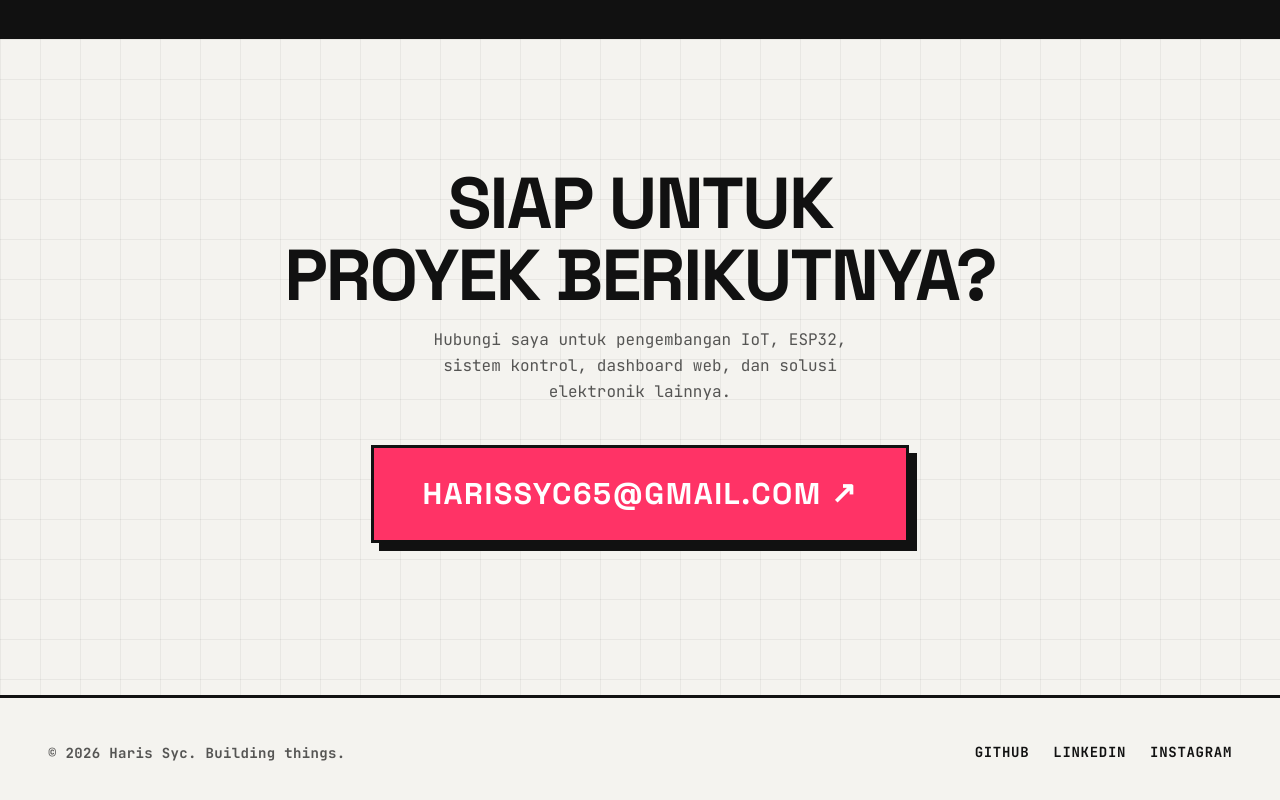
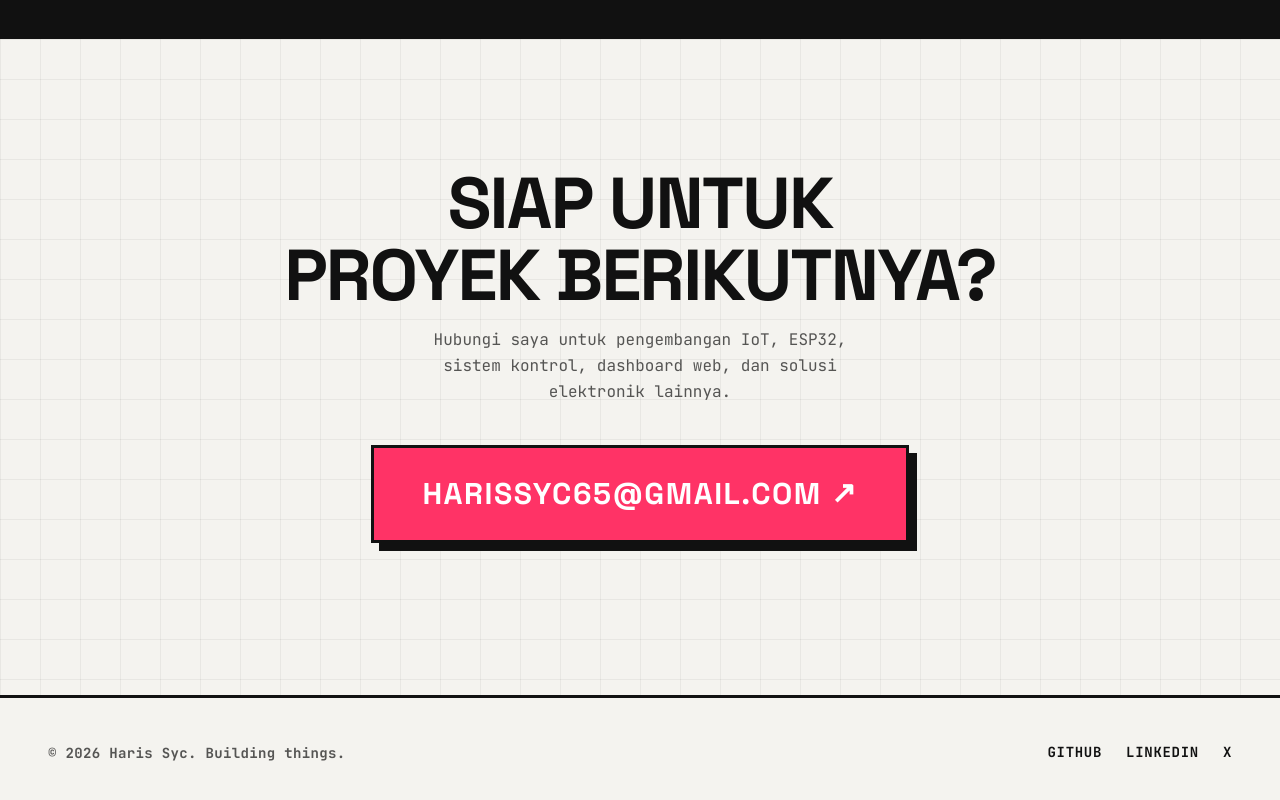
Before and after one commit to harissfx/portfolioku, a React (Vite) app: page / in a window 1280 px wide. Shown: the part 2821-3621 px from the top of the page. Built offline with nearby package versions, Linux system fonts and the light colour scheme.

Commit message:
update akun media sosial

```diff
--- a/src/components/Footer.tsx
+++ b/src/components/Footer.tsx
@@ -2,7 +2,7 @@ export default function Footer() {
   const socials = [
     { name: 'GitHub', link: 'https://github.com/harissfx' },
     { name: 'LinkedIn', link: 'https://linkedin.com/in/haris-syc' },
-    { name: 'Instagram', link: 'https://instagram.com/haris_sfx77' },
+    { name: 'X', link: 'https://x.com/HarisSfx' },
   ];
 
   return (
```
